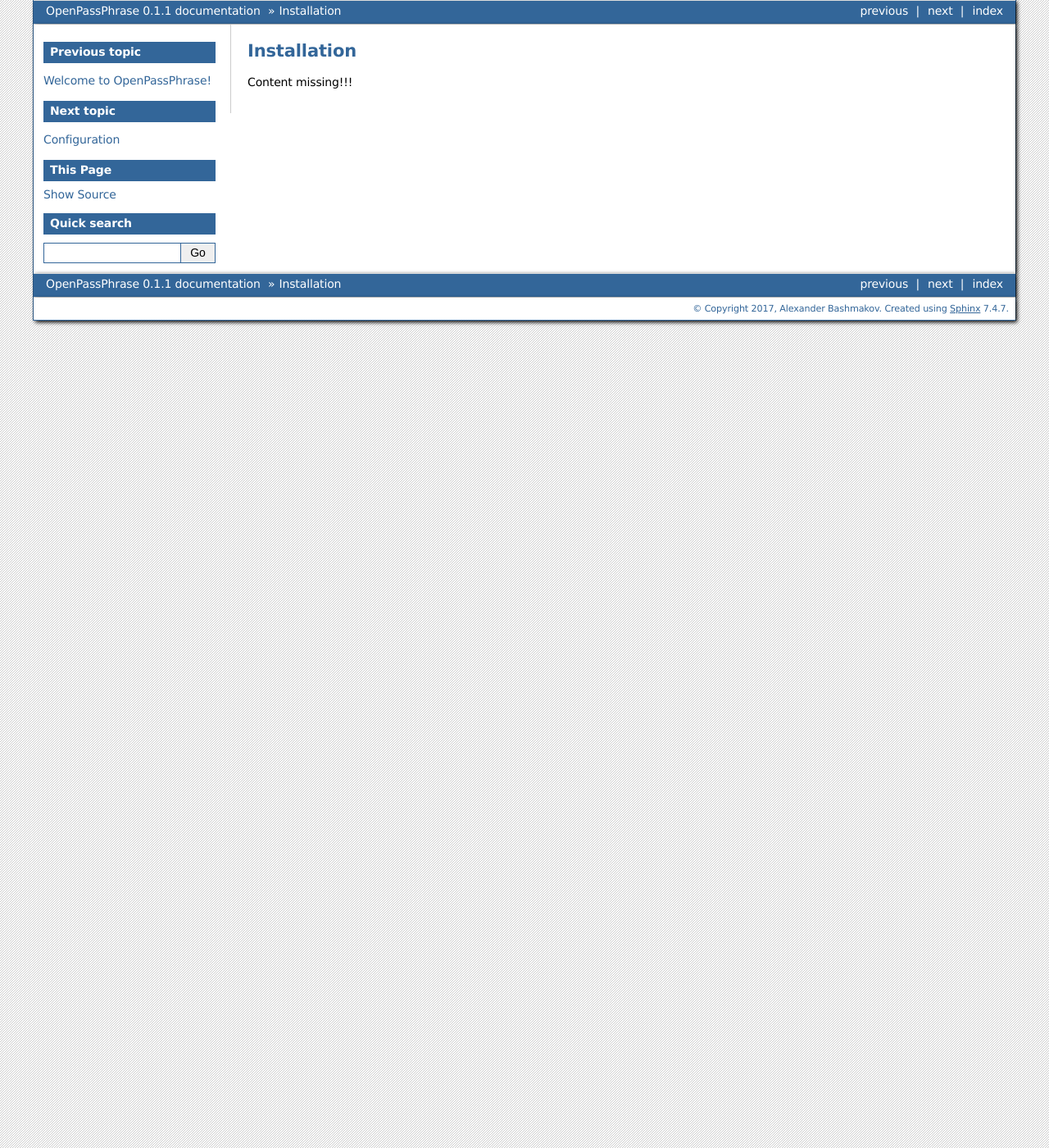
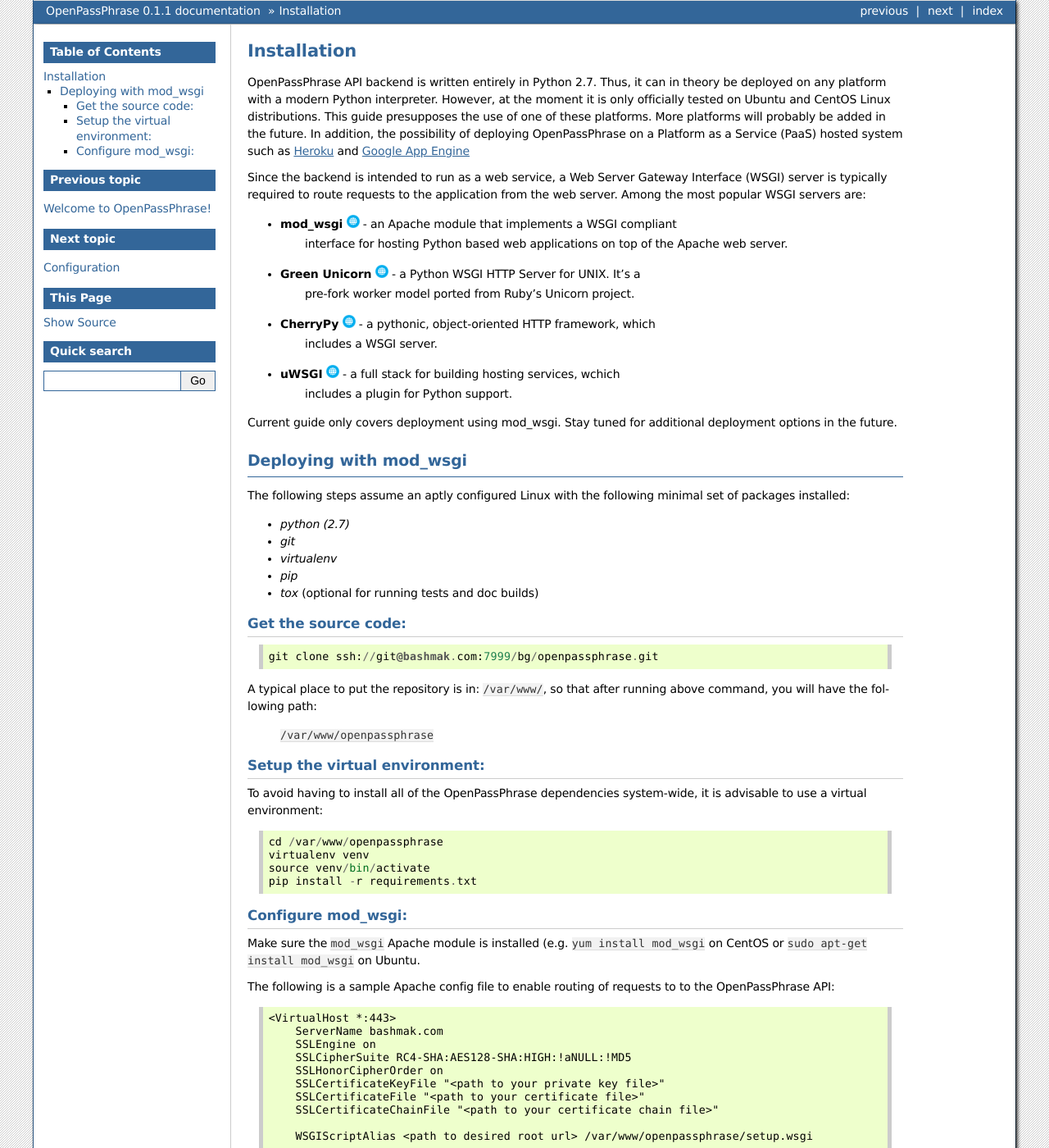
Before and after one commit to openpassphrase/opp, a Sphinx documentation site: the page built from docs/source/installation.rst, in a window 1280 px wide and 1400 px high. Shown: the whole window at 82% size. Built offline with Sphinx 7.4.7, drawn with Linux system fonts in a browser that asks for light colours; some of the changed text lies outside the part shown.

Commit message:
Added installation documentation.

```diff
--- a/docs/source/index.rst
+++ b/docs/source/index.rst
@@ -27,7 +27,8 @@
 on a user's private server instance and accessed from anywhere.
 
 The API is RESTful in nature and supports standard CRUD operations as well
-as additional capabilities such as secure passphrase generation.
+as additional capabilities such as authentication and secure passphrase
+generation.
 
 Deployment
 ==========
--- a/docs/source/installation.rst
+++ b/docs/source/installation.rst
@@ -14,7 +14,108 @@
       License for the specific language governing permissions and limitations
       under the License.
 
+============
 Installation
 ============
 
-Content missing!!!
+OpenPassPhrase API backend is written entirely in Python 2.7. Thus, it can in
+theory be deployed on any platform with a modern Python interpreter. However,
+at the moment it is only officially tested on Ubuntu and CentOS Linux
+distributions. This guide presupposes the use of one of these platforms. More
+platforms will probably be added in the future. In addition, the possibility
+of deploying OpenPassPhrase on a Platform as a Service (PaaS) hosted system
+such as `Heroku <https://www.heroku.com/>`_ and `Google App Engine
+<https://cloud.google.com/appengine/docs>`_
+
+Since the backend is intended to run as a web service, a Web Server Gateway
+Interface (WSGI) server is typically required to route requests to the
+application from the web server. Among the most popular WSGI servers are:
+
+.. |mod_wsgi| image:: _static/weblink.ico
+   :target: http://www.modwsgi.org
+.. |gunicorn| image:: _static/weblink.ico
+   :target: http://gunicorn.org/
+.. |cherrypy| image:: _static/weblink.ico
+   :target: http://cherrypy.org
+.. |uwsgi| image:: _static/weblink.ico
+   :target: http://uwsgi-docs.readthedocs.io/en/latest/WSGIquickstart.html
+
+* **mod_wsgi** |mod_wsgi| - an Apache module that implements a WSGI compliant
+    interface for hosting Python based web applications on top of the Apache
+    web server.
+
+* **Green Unicorn** |gunicorn| - a Python WSGI HTTP Server for UNIX. It’s a
+    pre-fork worker model ported from Ruby’s Unicorn project.
+
+* **CherryPy** |cherrypy| - a pythonic, object-oriented HTTP framework, which
+    includes a WSGI server.
+
+* **uWSGI** |uwsgi| - a full stack for building hosting services, wchich
+    includes a plugin for Python support.
+
+Current guide only covers deployment using mod_wsgi. Stay tuned for additional
+deployment options in the future.
+
+Deploying with mod_wsgi
+~~~~~~~~~~~~~~~~~~~~~~~
+
+The following steps assume an aptly configured Linux with the following minimal
+set of packages installed:
+
+* *python (2.7)*
+* *git*
+* *virtualenv*
+* *pip*
+* *tox* (optional for running tests and doc builds)
+
+Get the source code:
+--------------------
+::
+
+    git clone ssh://git@bashmak.com:7999/bg/openpassphrase.git
+
+A typical place to put the repository is in: ``/var/www/``, so that after
+running above command, you will have the following path:
+
+    ``/var/www/openpassphrase``
+
+Setup the virtual environment:
+-------------------------------
+To avoid having to install all of the OpenPassPhrase dependencies system-wide,
+it is advisable to use a virtual environment::
+
+    cd /var/www/openpassphrase
+    virtualenv venv
+    source venv/bin/activate
+    pip install -r requirements.txt
+
+Configure mod_wsgi:
+-------------------
+Make sure the ``mod_wsgi`` Apache module is installed (e.g. ``yum install
+mod_wsgi`` on CentOS or ``sudo apt-get install mod_wsgi`` on Ubuntu.
+
+The following is a sample Apache config file to enable routing of requests to
+to the OpenPassPhrase API::
+
+    <VirtualHost *:443>
+        ServerName bashmak.com
+        SSLEngine on
+        SSLCipherSuite RC4-SHA:AES128-SHA:HIGH:!aNULL:!MD5
+        SSLHonorCipherOrder on
+        SSLCertificateKeyFile "<path to your private key file>"
+        SSLCertificateFile "<path to your certificate file>"
+        SSLCertificateChainFile "<path to your certificate chain file>"
+
+        WSGIScriptAlias <path to desired root url> /var/www/openpassphrase/setup.wsgi
+
+        <Directory /var/www/openpassphrase>
+            Order deny,allow
+            Allow from all
+        </Directory>
+    </VirtualHost>
+
+.. Note:: The values inside <> brackets must be set specifically for your
+   environment.
+
+Place the above conf file in the Apache config directory (e.g.
+``/etc/httpd/conf.d``) and restart your Apache server.
```
Also changed, not shown: docs/source/_static/weblink.ico (added), 1 other file.
